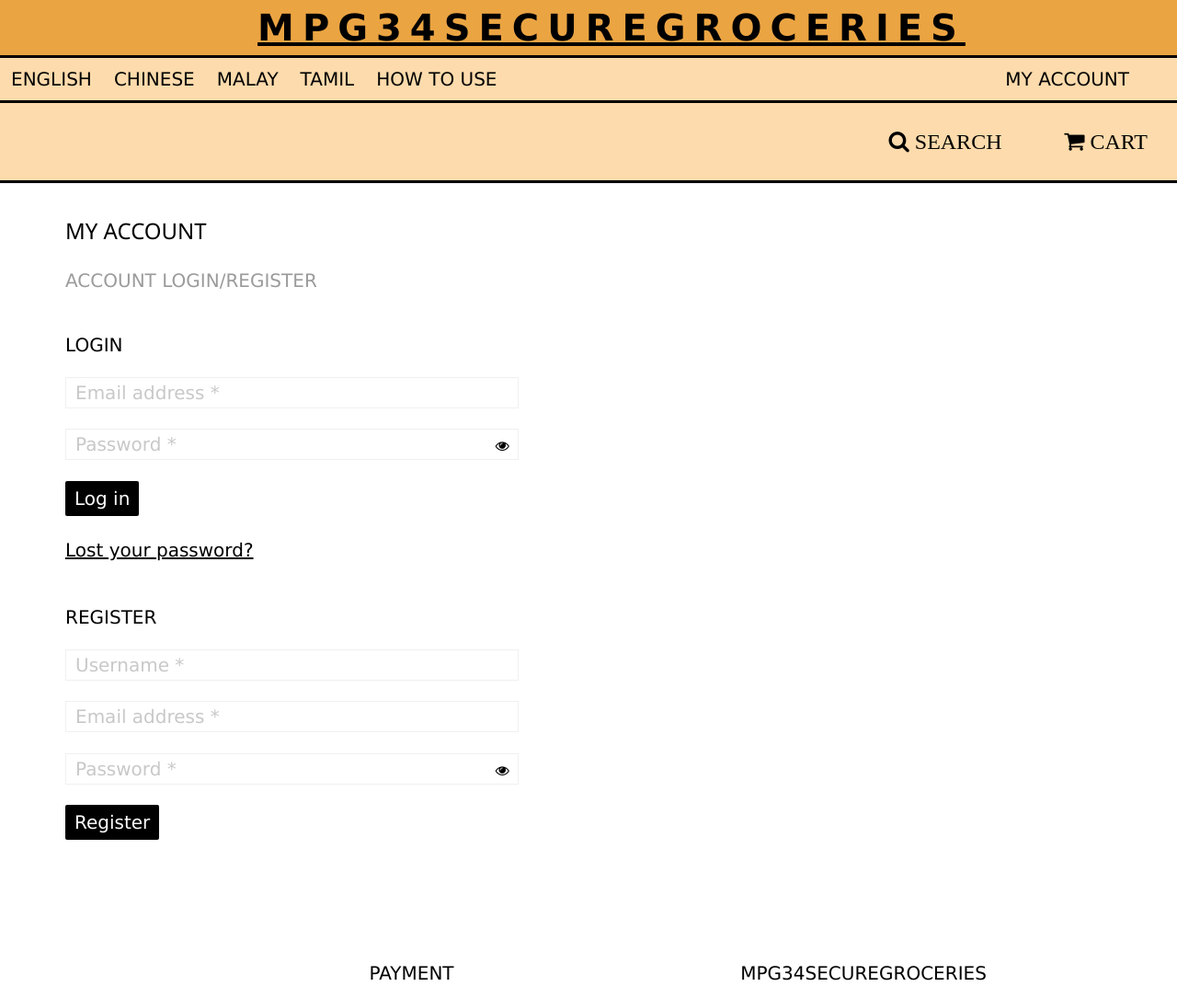
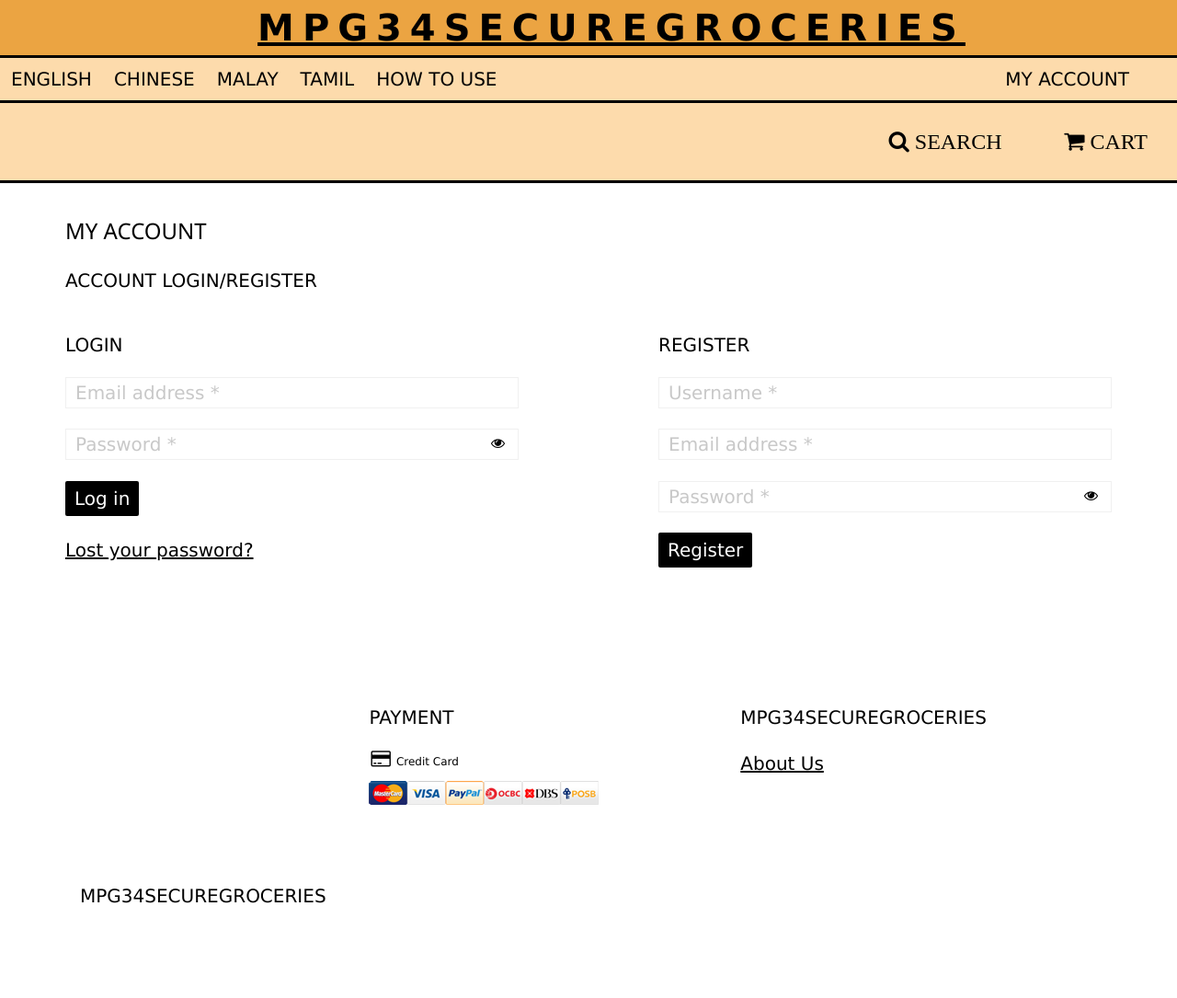
Before and after one commit to sjzdylan/Major-Project-G34, a PHP site: page /Major-Project-G34-main/login.php in a window 1280 px wide; the page is wider, and only the part inside the window is pictured. Shown: the top 1085 px of that part at 92% size. After the commit the page ends 982 px from the top of that part, so only its background shows below. Run offline with PHP 8.4, Linux system fonts and the light colour scheme; some libraries are stand-ins or nearby versions.

Commit message:
Add files via upload

```diff
--- a/login.php
+++ b/login.php
@@ -90,7 +90,7 @@ include('navbar.php');
     <br>
     <div style="width: 1170px; margin: auto;">
     <h1 class="w3-xlarge w3-container">MY ACCOUNT</h1>
-    <p class="w3-container" style="color: #9b9b9b; font-size: 20px;">ACCOUNT LOGIN/REGISTER</p>
+    <p class="w3-container" style="color: black; font-size: 20px;">ACCOUNT LOGIN/REGISTER</p>
     <?php
     if(isset($_SESSION['registermsg']))
     {
@@ -108,12 +108,13 @@ include('navbar.php');
     </div>
 
     <div class="w3-container" style="width: 1170px; margin: auto;">
+    <div style="float: left;">
     <p style="font-size: 20px;">LOGIN</p>
     <form action="log_in.php" method="post">
         <input class="loginfields" type="email" name="emailaddress" id="emailaddress" placeholder="Email address *" required><br>
         <br>
         <input class="loginfields" type="password" name="password" id="password1" placeholder="Password *" required>
-        <i class="fa fa-eye" id="togglePassword1" style="margin-left: -30px; cursor: pointer;"></i>
+        <i class="fa fa-eye" id="togglePassword1" style="position: absolute; margin-top: 8px; margin-left: -30px; cursor: pointer;"></i>
         <br>
         <br>
 		<input class="loginbutton" name="log_in"type="submit" value="Log in">
@@ -121,6 +122,8 @@ include('navbar.php');
     <br>
     <a href="forgetpasswordform.php" class="w3-hover-opacity" style="font-size: 20px;">Lost your password?</a>
     <br><br>
+    </div>
+    <div style="float: right;">
     <p style="font-size: 20px;">REGISTER</p>
     <form action="register.php" method="post">
 
@@ -129,11 +132,12 @@ include('navbar.php');
         <input class="loginfields" type="email" name="emailaddress" id="emailaddress" placeholder="Email address *" required><br>
         <br>
         <input class="loginfields" type="password" name="password" id="password2" placeholder="Password *" minlength="6" required>
-        <i class="fa fa-eye" id="togglePassword2" style="margin-left: -30px; cursor: pointer;"></i>
+        <i class="fa fa-eye" id="togglePassword2" style="position: absolute; margin-top: 8px; margin-left: -30px; cursor: pointer;"></i>
         <br>
         <br>
 		<input class="loginbutton" name="register" type="submit" value="Register">
     </form>
+    </div>
     </div>
     <br>
     <br>
--- a/paymentmethod.php
+++ b/paymentmethod.php
@@ -128,7 +128,7 @@ else{
     <br>
     <div class="w3-container" style="width: 1170px; margin: auto;">
     <h1 class="w3-xlarge">PAYMENT</h1>
-    <p style="color: #9b9b9b; font-size: 20px;">BILLING METHOD FOR ORDERS</p>
+    <p style="color: black; font-size: 20px;">BILLING METHOD FOR ORDERS</p>
     <?php
     if(isset($_SESSION['billingmsg']))
     {
@@ -144,12 +144,12 @@ else{
     <?php
     }
     ?>
-    <div style="height: 30px; width: 493px; border-bottom: 1px solid #F0F0F0;">
+    <div style="height: 30px; width: 493px; border-bottom: 1px solid black;">
     <p style="font-size: 20px;">CURRENT BILLING INFORMATION</p>
     </div>
     <p style="font-size: 20px;"><?php echo $_SESSION['carddetails']; ?></p>
     <br>
-    <div style="height: 30px; width: 493px; border-bottom: 1px solid #F0F0F0;">
+    <div style="height: 30px; width: 493px; border-bottom: 1px solid black;">
     <p style="font-size: 20px;">UPDATE BILLING INFORMATION</p>
     </div>
     <form action="paymentmethod.php" method="post">
```
Also changed, not shown: profile.php (+7 -7 lines).
